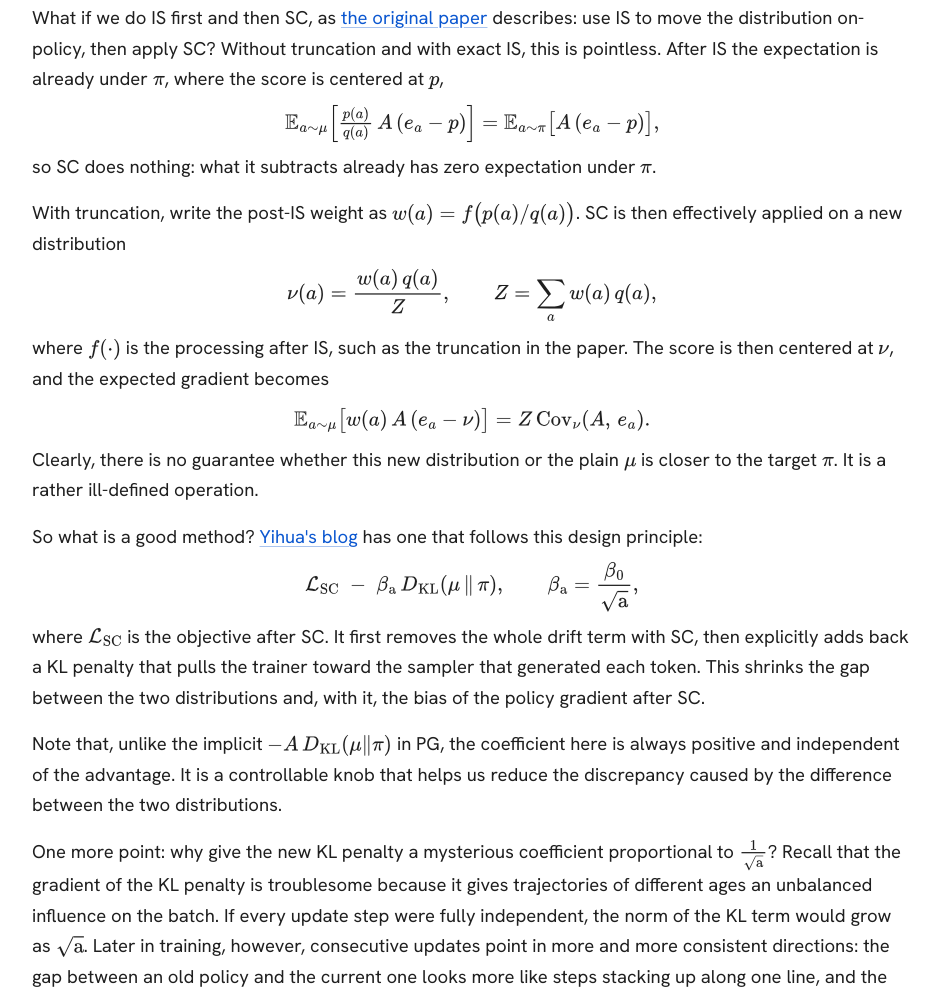
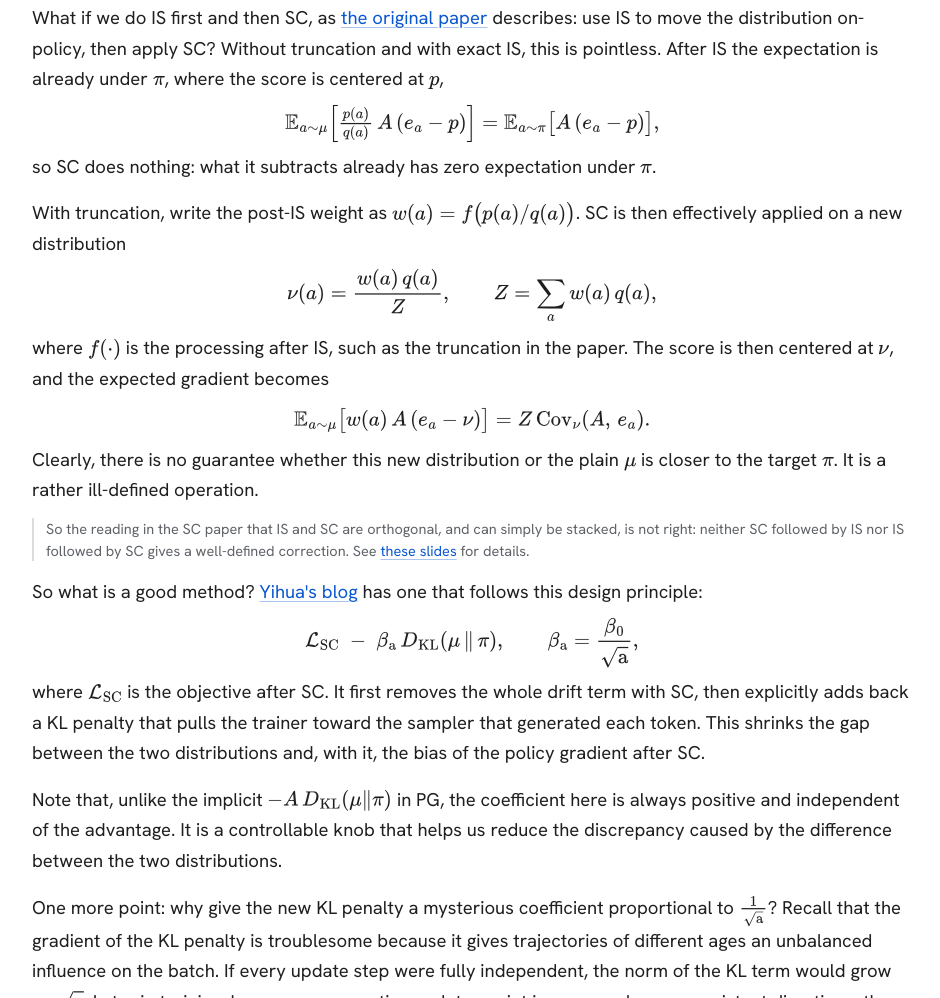
Before and after one commit to Sky-PostTrain/sky-posttrain.github.io, a plain HTML site: page score-centering-async-rl/index.html in a window 1280 px wide. Shown: the part 4388-5386 px from the top of the page, without its empty margins (168-1108 px from the left). Drawn offline with nearby package versions, Linux system fonts and the light colour scheme.

Commit message:
Side note: IS and SC are not orthogonal (link slide 26)

```diff
--- a/score-centering-async-rl/index.html
+++ b/score-centering-async-rl/index.html
@@ -49,9 +49,14 @@
   figure { max-width: 880px; margin: 40px auto 44px; }
   figure { position: relative; scroll-margin-top: 24px; }
   .side { display: block; font-size: 14.5px; line-height: 1.5; color: var(--muted); margin: 0 0 10px; padding-left: 12px; border-left: 2px solid var(--rule); }
+  p.has-side { position: relative; }
+  .side-r { margin: 12px 0 0; }
   @media (min-width: 1400px) {
     .side { position: absolute; top: 40px; right: calc(100% + 36px); width: 210px; margin: 0; padding: 10px 0 0; border-left: 0; border-top: 1px solid var(--rule); text-align: left; }
     .side::after { content: ""; position: absolute; top: -1px; left: 100%; width: 36px; border-top: 1px solid var(--rule); }
+    /* Right-margin note: no top/bottom, so it sits at the line where it appears in the text. */
+    .side.side-r { display: inline; top: auto; right: auto; left: calc(100% + 36px); margin-top: 6px; }
+    .side.side-r::after { left: auto; right: 100%; }
   }
   figure .img { overflow-x: auto; border-top: 1px solid var(--rule); border-bottom: 1px solid var(--rule); padding-block: 18px; }
   figure img { display: block; width: 100%; min-width: 600px; height: auto; }
@@ -183,7 +188,7 @@ This does nothing to shrink the gap between \(p\) and \(q\); it introduces a new
 \mathbb{E}_{a\sim\mu}\Big[\tfrac{p(a)}{q(a)}\,A\,(e_a - p)\Big] = \mathbb{E}_{a\sim\pi}\big[A\,(e_a - p)\big],
 \]
 so SC does nothing: what it subtracts already has zero expectation under \(\pi\).</p>
-    <p>With truncation, write the post-IS weight as \(w(a) = f\big(p(a)/q(a)\big)\). SC is then effectively applied on a new distribution
+    <p class="has-side">With truncation, write the post-IS weight as \(w(a) = f\big(p(a)/q(a)\big)\). SC is then effectively applied on a new distribution
 \[
 \nu(a) = \frac{w(a)\,q(a)}{Z},\qquad Z = \sum_{a} w(a)\,q(a),
 \]
@@ -191,7 +196,7 @@ where \(f(\cdot)\) is the processing after IS, such as the truncation in the pap
 \[
 \mathbb{E}_{a\sim\mu}\big[w(a)\,A\,(e_a - \nu)\big] = Z\,\mathrm{Cov}_\nu(A,\, e_a).
 \]
-Clearly, there is no guarantee whether this new distribution or the plain \(\mu\) is closer to the target \(\pi\). It is a rather ill-defined operation.</p></div>
+Clearly, there is no guarantee whether this new distribution or the plain \(\mu\) is closer to the target \(\pi\). It is a rather ill-defined operation.<span class="side side-r">So the reading in the SC paper that IS and SC are orthogonal, and can simply be stacked, is not right: neither SC followed by IS nor IS followed by SC gives a well-defined correction. See <a href="https://yichuan-w.github.io/asset/talks/rl-reinforce-to-score-centering.html#26">these slides</a> for details.</span></p></div>
     <div><p>So what is a good method? <a href="https://normaluhr.github.io/en/p/score-function-centering-kl/">Yihua's blog</a> has one that follows this design principle:
 \[
 \mathcal{L}_{\mathrm{SC}} \;-\; \beta_{\mathrm{a}}\,D_{\mathrm{KL}}(\mu\,\|\,\pi),\qquad \beta_{\mathrm{a}} = \frac{\beta_0}{\sqrt{\mathrm{a}}} ,
```
